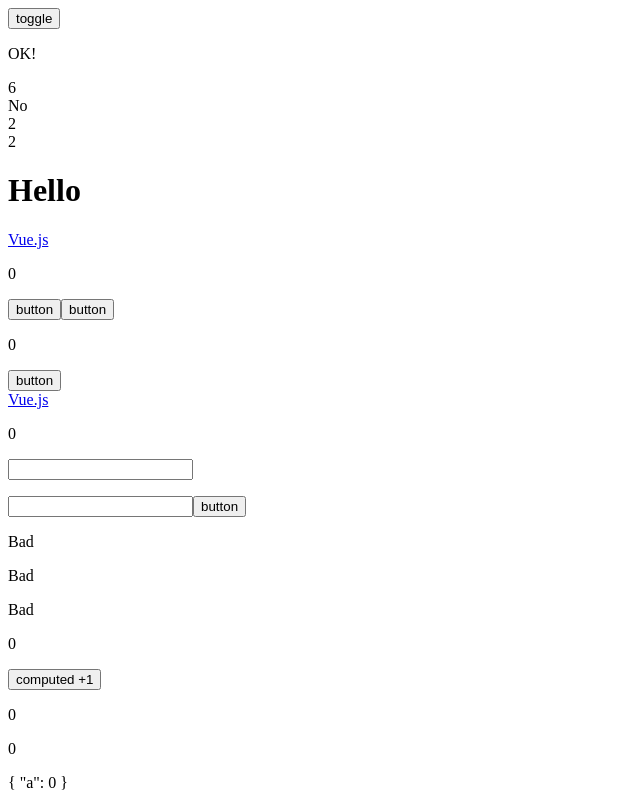
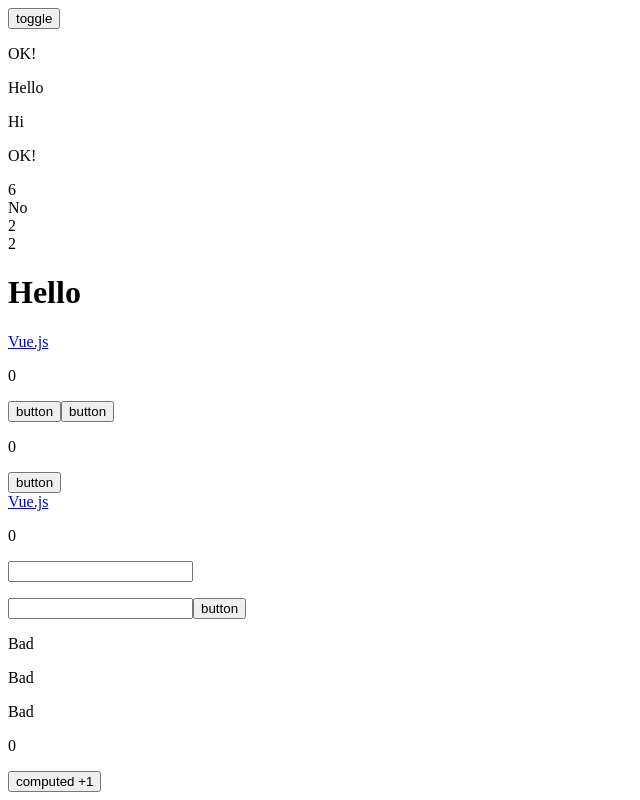
Before and after one commit to reo0306/vue-practise, a Vue app in the folder vue-lesson/: page / in a window 1280 px wide. Shown: the top 800 px of the page, without its empty margins (0-640 px from the left). Built offline with nearby package versions, Linux system fonts and the light colour scheme; the HTML template or start-up script is replaced by a standard one.

Commit message:
update v-if

```diff
--- a/vue-lesson/src/App.vue
+++ b/vue-lesson/src/App.vue
@@ -115,6 +115,13 @@ const maybeOk = ref(false);
 <template>
   <!-- v-if, v-else-if v-else -->
   <button @click="ok = !ok">toggle</button>
+  <!-- v-ifといっしょに使うとtemplateタグは消える -->
+  <template v-if="ok">
+    <p>OK!</p>
+    <p>Hello</p>
+    <p>Hi</p>
+  </template>
+
   <p v-if="ok">OK!</p>
   <p v-else-if="maybeOk">maybe OK!</p>
   <p v-else>not OK...</p>
```
